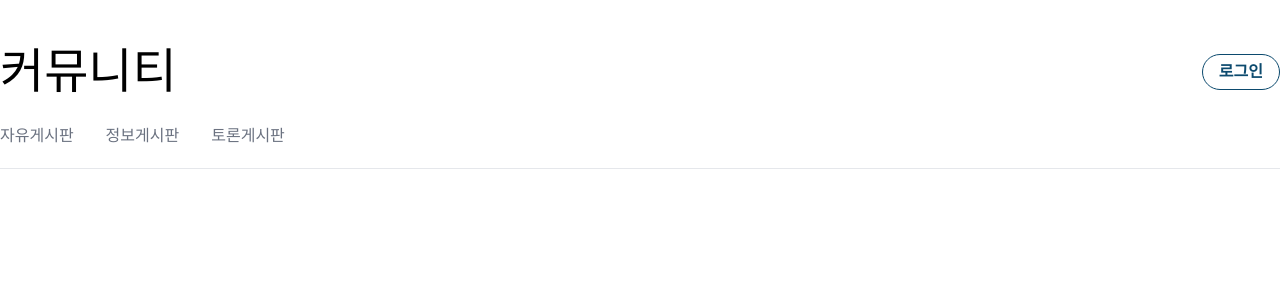
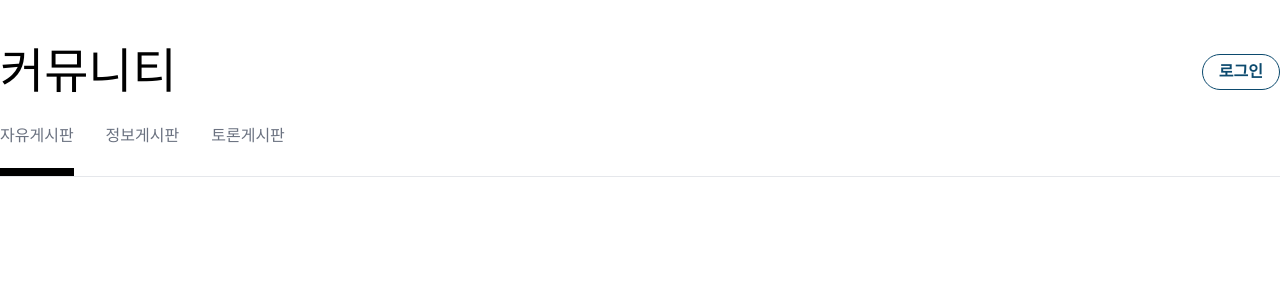
Before and after one commit to hemeum/project-community, a React (Create React App) app: page /community in a window 1280 px wide. Shown: the top 300 px of the page. Built offline with nearby package versions, Linux system fonts and the light colour scheme.

Commit message:
💄 [수정] 헤더 바텀 active 바 추가

```diff
--- a/src/components/common/header/HeaderBottom.tsx
+++ b/src/components/common/header/HeaderBottom.tsx
@@ -15,7 +15,9 @@ export default function HeaderBottom({ menusArr }: HeaderBottomProps) {
 		return (
 			<li
 				className={`text-gray-500 cursor-pointer ${
-					isMenu === menu.name ? 'text-black' : undefined
+					isMenu === menu.name
+						? 'text-black pb-6 border-b-8 border-black border-solid'
+						: undefined
 				}`}
 				key={menu.id}
 				onClick={handleIsMenu}
--- a/src/layouts/community/CHLayout.tsx
+++ b/src/layouts/community/CHLayout.tsx
@@ -5,7 +5,7 @@ import CommunityHeader from '../../components/community/CommunityHeader';
 export default function CHLayout() {
 	return (
 		<>
-			<div className="container mx-auto mt-12 mb-6">
+			<div className="container mx-auto mt-12">
 				<CommunityHeader></CommunityHeader>
 			</div>
 			<hr></hr>
```
